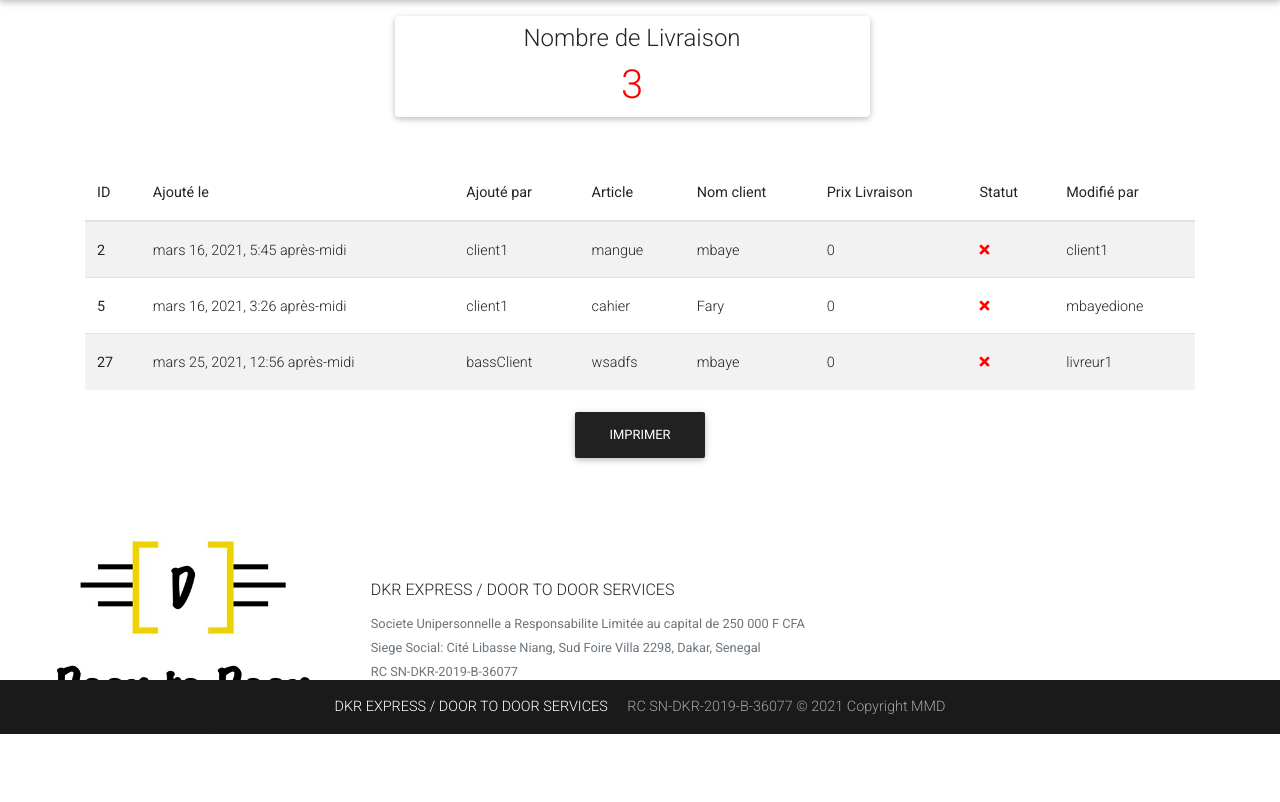
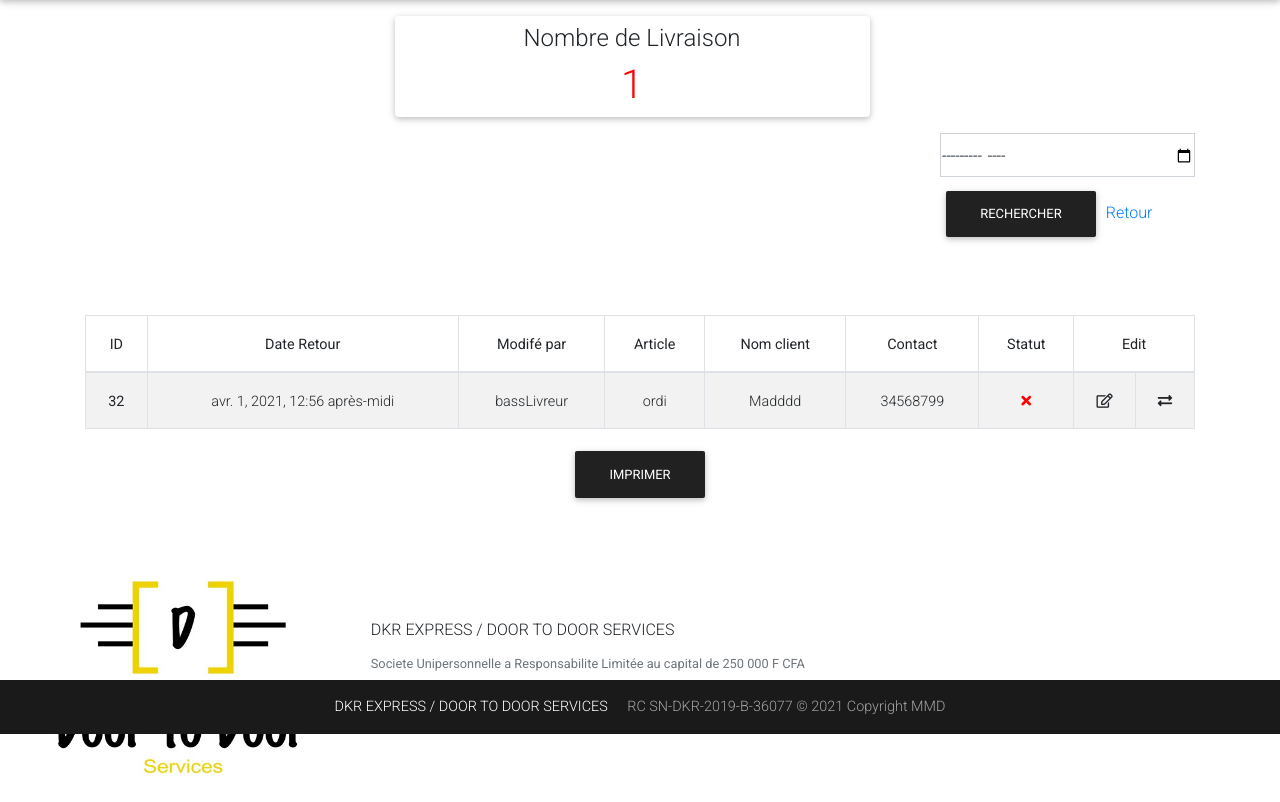
Before and after one commit to mbayedione10/doortodoor, a Django app: page /doortodoor/liste-retour/ in a window 1280 px wide. Shown: the part 66-868 px from the top of the page. Before the commit the page ends 802 px from the top, so only its background shows below. Run offline with Django 3.2, Linux system fonts and the light colour scheme; a user stored in the database is signed in; data comes from the database, SQL or seed files in the repository; some libraries are stand-ins or nearby versions.

Commit message:
update 'liste retour' monthly and search

```diff
--- a/dkrexpress/doortodoor/templates/doortodoor/liste-retour.html
+++ b/dkrexpress/doortodoor/templates/doortodoor/liste-retour.html
@@ -8,20 +8,34 @@
             <h1 class="text-center pt" style="color: red;">{{ total_livraison }}</h1>
         </div>
     </div>
+    <div class="row  mt-3 justify-content-end">
+        <div class="col-md-3 col-sm-6">
+            <form method="GET" action="{% url 'retour-search' %}">
+                <div class="md-form mt-0 active-cyan-2">
+                    <input type="month" name="q" class="form-control" aria-label="Search" required value="{{ request.GET.q }}">
+                    <button type="submit" class="btn btn-dark" data-toggle="modal">
+                        Rechercher
+                    </button>
+                    <a href="{% url 'liste-retour' %}">Retour</a>
+                </div>
+            </form>
+        </div>
+    </div>
     <div class="row justify-content-center mt-5">
         <div class="col-md-12">
-            <table class="table table-hover table-striped">
+            <table class="table table-hover table-striped  table-bordered " style="text-align: center;">
                 <thead>
                     <tr>
 
                         <th scope="col">ID</th>
-                        <th scope="col">Ajouté le</th>
-                        <th scope="col">Ajouté par</th>
+                        <th scope="col">Date Retour</th>
+                        <th scope="col">Modifé par</th>
                         <th scope="col">Article</th>
                         <th scope="col">Nom client</th>
-                        <th scope="col">Prix Livraison</th>
+                        <th scope="col">Contact</th>
                         <th scope="col">Statut</th>
-                        <th scope="col">Modifié par</th>
+                        <th colspan="2">Edit</th>
+
                         <!--th scope="col">Modifier</th-->
                     </tr>
                 </thead>
@@ -29,11 +43,11 @@
                     {% for ship in livraison %}
                     <tr>
                         <th scope="row">{{ ship.livraison_id }}</th>
-                        <td>{{ ship.date_ajout }}</td>
-                        <td>{{ ship.article_added_by  }}</td>
+                        <td>{{ ship.date_statut }}</td>
+                        <td>{{ ship.livraison_modified_by  }}</td>
                         <td>{{ ship.libelle_article }}</td>
                         <td>{{ ship.nom_client }}</td>
-                        <td>{{ ship.prix_livraison }}</td>
+                        <td>{{ ship.contact_client }}</td>
                         <td>
                             {% if ship.statut == "livré"%}
                             <i style="color: green;" class="fas fa-check"></i>
@@ -43,7 +57,21 @@
                             <i style="color: red;" class="fas fa-times"></i>
                             {% endif %}
                         </td>
-                        <td>{{ ship.livraison_modified_by }}</td>
+
+                            {% if request.user.groups.all.0.name == "Livreurs" %}
+                            <a href="{% url 'modifier-livraison' ship.livraison_id %}"><i class="fas fa-exchange-alt"></i></a>
+                            {% elif request.user.groups.all.0.name == "Clients" %}
+                            <a href="{% url 'update' ship.id_article %}"><i class="far fa-edit"></i></a>
+                            {% endif %}
+
+                            {% if request.user.groups.all.0.name == "Admin" %}
+                            <td>
+                                <a href="{% url 'update' ship.id_article %}"><i class="far fa-edit"></i></a>
+                            </td>
+                            <td>
+                                <a href="{% url 'modifier-livraison' ship.livraison_id %}"><i class="fas fa-exchange-alt"></i></a>
+                            </td>
+                            {% endif %}
                     </tr>
                     {% endfor %}
                 </tbody>
--- a/dkrexpress/doortodoor/urls.py
+++ b/dkrexpress/doortodoor/urls.py
@@ -11,8 +11,9 @@ urlpatterns = [
     path('update/<int:pk>', UpdateArticle.as_view(), name='update'),
     path('livraison/<int:pk>', ModifierLivraison.as_view(), name='ajout-livraison'),
     path('dashboard/', Dashboard.as_view(), name = 'dashboard'),
+    path('dashboard/search', DashboardSearch.as_view(), name = 'dashboard-search'),
     path('liste-retour/', ListeRetour.as_view(), name='liste-retour'),
-    path('dashboard/search', DashboardSearch.as_view(), name = 'dashboard-search'),
+    path('retour/search', ListeRetourSearch.as_view(), name = 'retour-search'),
     path('details/<int:pk>', LivraisonDetails.as_view(), name='livraison-details'),
     path('modifier/<int:pk>', ModifierStatut.as_view(), name='modifier-livraison'),
 
--- a/dkrexpress/doortodoor/views.py
+++ b/dkrexpress/doortodoor/views.py
@@ -103,8 +103,6 @@ class UpdateArticle(LoginRequiredMixin, UserPassesTestMixin,View):
         for liv in livraison:
 
             statut = liv.statut
-        article_added_by = [user.username for user in User.objects.filter(article=article)]
-        username = request.user.username
         if request.user.groups.filter(name='Admin') or request.user.groups.filter(name='Clients'):
             if statut != "livré":
                 form = ArticleForm(instance = article)
@@ -469,31 +467,31 @@ class ListeRetour(LoginRequiredMixin, UserPassesTestMixin, View):
         Nombre de livraison total
         user autorisé: admin | client | livreur
         """
-        livraison = Livraison.objects.filter(statut='retour')
+        today = datetime.today()
+        livraison = Livraison.objects.filter(statut='retour',created_on__month=today.month)
         ship = {
             'livraison_list': []
         }
-        montant_total = 0
         nombre_livraison = 0
         user_id= request.user.id
 
         if request.user.groups.filter(name='Admin') or request.user.groups.filter(name='Employes'):
             for liv in livraison:
-                montant_total +=liv.prix_livraison
                 livraison_modified_by = [user.username for user in User.objects.filter(livraison=liv)]
                 article_item = Article.objects.filter(article = liv)
                 for article in article_item:
                     article_added_by = [user.username for user in User.objects.filter(article=article)]
                     ship_data ={
+                                'id_article': article.id,
                                 'nom_client': article.nom_client,
                                 'libelle_article': article.libelle,
                                 'adresse_client': article.adresse_client,
+                                'contact_client': article.contact_client,
                                 'date_ajout': article.date_ajout,
                                 'article_added_by': article_added_by[0],
                                 'livraison_modified_by': livraison_modified_by[0],
                                 'statut': liv.statut,
                                 'date_statut': liv.date_statut,
-                                'prix_livraison': liv.prix_livraison,
                                 'livraison_id': liv.pk
                                 }
                     #Append ship data
@@ -505,7 +503,6 @@ class ListeRetour(LoginRequiredMixin, UserPassesTestMixin, View):
             for art in article:
                 livraison = Livraison.objects.filter(article=art, statut='retour')
                 for liv in livraison:
-                    montant_total +=liv.prix_livraison
                     livraison_modified_by = [user.username for user in User.objects.filter(livraison=liv)]
                     article_item = Article.objects.filter(article = liv)
                     article_added_by = [user.username for user in User.objects.filter(article=art)]
@@ -514,12 +511,12 @@ class ListeRetour(LoginRequiredMixin, UserPassesTestMixin, View):
                                 'nom_client': art.nom_client,
                                 'libelle_article': art.libelle,
                                 'adresse_client': art.adresse_client,
+                                'contact_client': article.contact_client,
                                 'date_ajout': art.date_ajout,
                                 'article_added_by': article_added_by[0],
                                 'livraison_modified_by': livraison_modified_by[0],
                                 'statut': liv.statut,
                                 'date_statut': liv.date_statut,
-                                'prix_livraison': liv.prix_livraison,
                                 'livraison_id': liv.pk
                                 }
                         #Append ship data
@@ -529,21 +526,21 @@ class ListeRetour(LoginRequiredMixin, UserPassesTestMixin, View):
         elif request.user.groups.filter(name='Livreurs'):
             livraison = Livraison.objects.filter(user = user_id,statut='retour')
             for liv in livraison:
-                montant_total +=liv.prix_livraison
                 livraison_modified_by = [user.username for user in User.objects.filter(livraison=liv)]
                 article_item = Article.objects.filter(article = liv)
                 for article in article_item:
                     article_added_by = [user.username for user in User.objects.filter(article=article)]
                     ship_data ={
+                                'id_article': art.id,
                                 'nom_client': article.nom_client,
                                 'libelle_article': article.libelle,
                                 'adresse_client': article.adresse_client,
+                                'contact_client': article.contact_client,
                                 'date_ajout': article.date_ajout,
                                 'article_added_by': article_added_by[0],
                                 'livraison_modified_by': livraison_modified_by[0],
                                 'statut': liv.statut,
                                 'date_statut': liv.date_statut,
-                                'prix_livraison': liv.prix_livraison,
                                 'livraison_id': liv.pk
                                 }
                     #Append ship data
@@ -553,7 +550,6 @@ class ListeRetour(LoginRequiredMixin, UserPassesTestMixin, View):
         #Ajouter les données dans context
         context={
             'livraison': ship['livraison_list'],
-            'montant_total': montant_total,
             'total_livraison': nombre_livraison,
         }
 
@@ -561,3 +557,107 @@ class ListeRetour(LoginRequiredMixin, UserPassesTestMixin, View):
 
     def test_func(self):
         return self.request.user.groups.all()
+
+
+
+class ListeRetourSearch(LoginRequiredMixin, UserPassesTestMixin, View):
+    def get(self, request, *args, **kwargs):
+        """
+        parcourir toutes les livraisons ajouter les elements au tableau de bord
+        Calculer montant total
+        Nombre de livraison total
+        user autorisé: admin | client | livreur
+        """
+        query = self.request.GET.get("q")
+        today = datetime.today()
+        query_date_filter = datetime.today()
+        query_date_filter = datetime.strptime(query, "%Y-%m")
+        livraison = Livraison.objects.filter(Q(created_on__icontains=query),statut='retour')
+        ship = {
+            'livraison_list': []
+        }
+        nombre_livraison = 0
+        user_id= request.user.id
+
+        if request.user.groups.filter(name='Admin') or request.user.groups.filter(name='Employes'):
+            for liv in livraison:
+                livraison_modified_by = [user.username for user in User.objects.filter(livraison=liv)]
+                article_item = Article.objects.filter(article = liv)
+                for article in article_item:
+                    article_added_by = [user.username for user in User.objects.filter(article=article)]
+                    ship_data ={
+                                'id_article': article.id,
+                                'nom_client': article.nom_client,
+                                'libelle_article': article.libelle,
+                                'adresse_client': article.adresse_client,
+                                'contact_client': article.contact_client,
+                                'date_ajout': article.date_ajout,
+                                'article_added_by': article_added_by[0],
+                                'livraison_modified_by': livraison_modified_by[0],
+                                'statut': liv.statut,
+                                'date_statut': liv.date_statut,
+                                'livraison_id': liv.pk
+                                }
+                    #Append ship data
+                    ship['livraison_list'].append(ship_data)
+            nombre_livraison = len(livraison)
+
+        elif request.user.groups.filter(name='Clients'):
+            article = Article.objects.filter(user = user_id)
+            for art in article:
+                livraison = Livraison.objects.filter(article=art, statut='retour')
+                for liv in livraison:
+                    livraison_modified_by = [user.username for user in User.objects.filter(livraison=liv)]
+                    article_item = Article.objects.filter(article = liv)
+                    article_added_by = [user.username for user in User.objects.filter(article=art)]
+                    ship_data ={
+                                'id_article': art.id,
+                                'nom_client': art.nom_client,
+                                'libelle_article': art.libelle,
+                                'adresse_client': art.adresse_client,
+                                'contact_client': article.contact_client,
+                                'date_ajout': art.date_ajout,
+                                'article_added_by': article_added_by[0],
+                                'livraison_modified_by': livraison_modified_by[0],
+                                'statut': liv.statut,
+                                'date_statut': liv.date_statut,
+                                'livraison_id': liv.pk
+                                }
+                        #Append ship data
+                    ship['livraison_list'].append(ship_data)
+                    nombre_livraison += 1
+
+        elif request.user.groups.filter(name='Livreurs'):
+            livraison = Livraison.objects.filter(user = user_id,statut='retour')
+            for liv in livraison:
+                livraison_modified_by = [user.username for user in User.objects.filter(livraison=liv)]
+                article_item = Article.objects.filter(article = liv)
+                for article in article_item:
+                    article_added_by = [user.username for user in User.objects.filter(article=article)]
+                    ship_data ={
+                                'id_article': art.id,
+                                'nom_client': article.nom_client,
+                                'libelle_article': article.libelle,
+                                'adresse_client': article.adresse_client,
+                                'contact_client': article.contact_client,
+                                'date_ajout': article.date_ajout,
+                                'article_added_by': article_added_by[0],
+                                'livraison_modified_by': livraison_modified_by[0],
+                                'statut': liv.statut,
+                                'date_statut': liv.date_statut,
+                                'livraison_id': liv.pk
+                                }
+                    #Append ship data
+                    ship['livraison_list'].append(ship_data)
+            nombre_livraison = len(livraison)
+
+        #Ajouter les données dans context
+        context={
+            'livraison': ship['livraison_list'],
+            'total_livraison': nombre_livraison,
+        }
+
+        return render(request,'doortodoor/liste-retour.html', context)
+
+    def test_func(self):
+        return self.request.user.groups.all()
```
Also changed, not shown: README.md, dkrexpress/db.sqlite3, dkrexpress/doortodoor/migrations/0004_auto_20210329_1701.py (added), dkrexpress/doortodoor/migrations/0005_remove_article_description.py (added).
